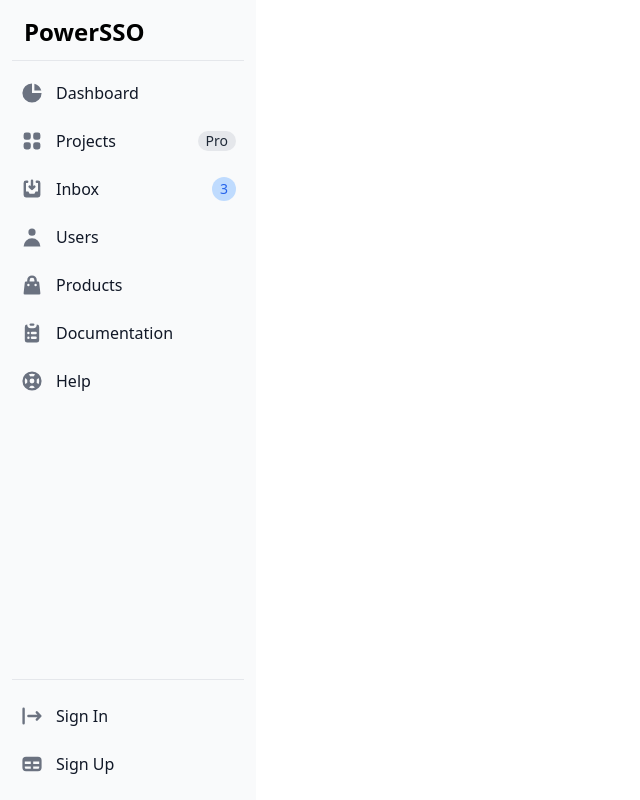
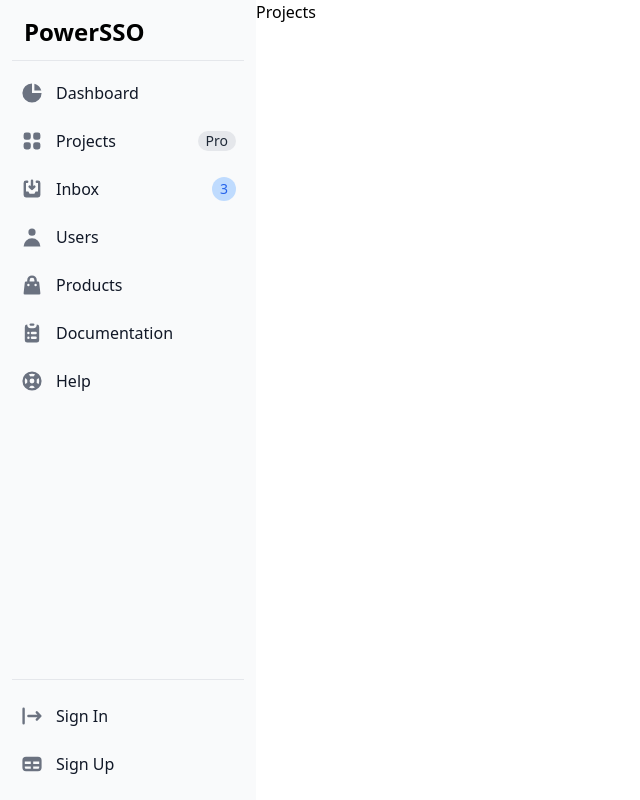
Before and after one commit to isaqueveras/powersso, a React (Create React App) app in the folder ui/: page /projects in a window 1280 px wide. Shown: the whole page, without its empty margins (0-640 px from the left). Built offline with nearby package versions, Linux system fonts and the light colour scheme.

Commit message:
:truck: add react router in frontend #29

```diff
--- a/ui/package.json
+++ b/ui/package.json
@@ -8,6 +8,7 @@
     "@testing-library/user-event": "^13.5.0",
     "react": "^18.2.0",
     "react-dom": "^18.2.0",
+    "react-router-dom": "^6.3.0",
     "react-scripts": "5.0.1",
     "web-vitals": "^2.1.4"
   },
--- a/ui/src/App.js
+++ b/ui/src/App.js
@@ -1,9 +1,14 @@
-import Sidebar from "./components/Sidebar";
+import { Routes, Route } from "react-router-dom";
+
+import { Dashboard, Projects } from "./pages";
 
 export default function App() {
   return (
     <div className="h-screen">
-      <Sidebar />
+      <Routes>
+        <Route path="/" element={<Dashboard />} />
+        <Route path="projects" element={<Projects />} />
+      </Routes>
     </div>
   )
 }
--- a/ui/src/components/Sidebar.js
+++ b/ui/src/components/Sidebar.js
@@ -1,3 +1,5 @@
+import { Link } from "react-router-dom";
+
 export default function Sidebar() {
   return (
     <aside className="w-64" aria-label="Sidebar">
@@ -7,17 +9,17 @@
             <h1 className="ml-3 self-center text-2xl font-semibold hover:cursor-pointer whitespace-nowrap dark:text-white">PowerSSO</h1>
           </li>
           <li>
-            <a href="#dashboard" className="flex items-center p-2 text-base font-normal text-gray-900 rounded-lg dark:text-white hover:bg-gray-100 dark:hover:bg-gray-700">
+            <Link to="/" className="flex items-center p-2 text-base font-normal text-gray-900 rounded-lg dark:text-white hover:bg-gray-100 dark:hover:bg-gray-700">
               <svg aria-hidden="true" className="w-6 h-6 text-gray-500 transition duration-75 dark:text-gray-400 group-hover:text-gray-900 dark:group-hover:text-white" fill="currentColor" viewBox="0 0 20 20" xmlns="http://www.w3.org/2000/svg"><path d="M2 10a8 8 0 018-8v8h8a8 8 0 11-16 0z"></path><path d="M12 2.252A8.014 8.014 0 0117.748 8H12V2.252z"></path></svg>
               <span className="ml-3">Dashboard</span>
-            </a>
+            </Link>
           </li>
           <li>
-            <a href="#projects" className="flex items-center p-2 text-base font-normal text-gray-900 rounded-lg dark:text-white hover:bg-gray-100 dark:hover:bg-gray-700">
+            <Link to="/projects" className="flex items-center p-2 text-base font-normal text-gray-900 rounded-lg dark:text-white hover:bg-gray-100 dark:hover:bg-gray-700">
               <svg aria-hidden="true" className="flex-shrink-0 w-6 h-6 text-gray-500 transition duration-75 dark:text-gray-400 group-hover:text-gray-900 dark:group-hover:text-white" fill="currentColor" viewBox="0 0 20 20" xmlns="http://www.w3.org/2000/svg"><path d="M5 3a2 2 0 00-2 2v2a2 2 0 002 2h2a2 2 0 002-2V5a2 2 0 00-2-2H5zM5 11a2 2 0 00-2 2v2a2 2 0 002 2h2a2 2 0 002-2v-2a2 2 0 00-2-2H5zM11 5a2 2 0 012-2h2a2 2 0 012 2v2a2 2 0 01-2 2h-2a2 2 0 01-2-2V5zM11 13a2 2 0 012-2h2a2 2 0 012 2v2a2 2 0 01-2 2h-2a2 2 0 01-2-2v-2z"></path></svg>
               <span className="flex-1 ml-3 whitespace-nowrap">Projects</span>
               <span className="inline-flex justify-center items-center px-2 ml-3 text-sm font-medium text-gray-800 bg-gray-200 rounded-full dark:bg-gray-700 dark:text-gray-300">Pro</span>
-            </a>
+            </Link>
           </li>
           <li>
             <a href="#inbox" className="flex items-center p-2 text-base font-normal text-gray-900 rounded-lg dark:text-white hover:bg-gray-100 dark:hover:bg-gray-700">
--- a/ui/src/index.js
+++ b/ui/src/index.js
@@ -1,5 +1,6 @@
 import React from 'react';
 import ReactDOM from 'react-dom/client';
+import { BrowserRouter } from "react-router-dom";
 
 import './index.css';
 import App from './App';
@@ -7,6 +8,8 @@
 const root = ReactDOM.createRoot(document.getElementById('root'));
 root.render(
   <React.StrictMode>
-    <App />
+    <BrowserRouter>
+      <App />
+    </BrowserRouter>
   </React.StrictMode>
 );
--- /dev/null
+++ b/ui/src/pages/Dashboard.js
@@ -0,0 +1,10 @@
+import Sidebar from "../components/Sidebar";
+
+export function Dashboard() {
+  return (
+    <div className="flex flex-row">
+      <Sidebar />
+      <span>Hello!</span>
+    </div>
+  )
+}
--- /dev/null
+++ b/ui/src/pages/Projects.js
@@ -0,0 +1,10 @@
+import Sidebar from "../components/Sidebar";
+
+export function Projects() {
+  return (
+    <div className="flex flex-row">
+      <Sidebar />
+      <span>Projects</span>
+    </div>
+  )
+}
--- /dev/null
+++ b/ui/src/pages/index.js
@@ -0,0 +1,2 @@
+export * from './Dashboard'
+export * from './Projects'
```
Also changed, not shown: 1 other file (tests, documents, lock files or other folders).
